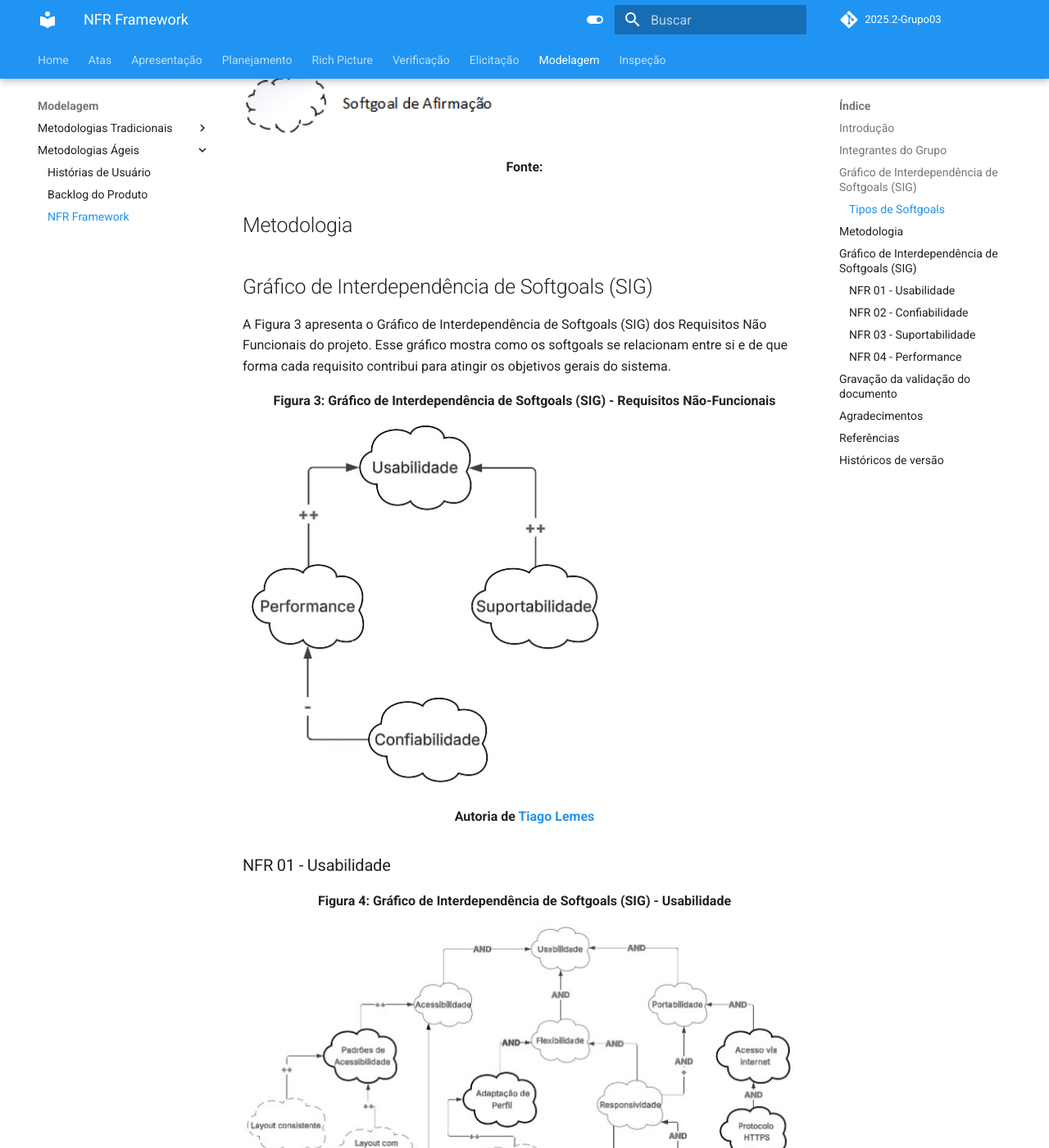
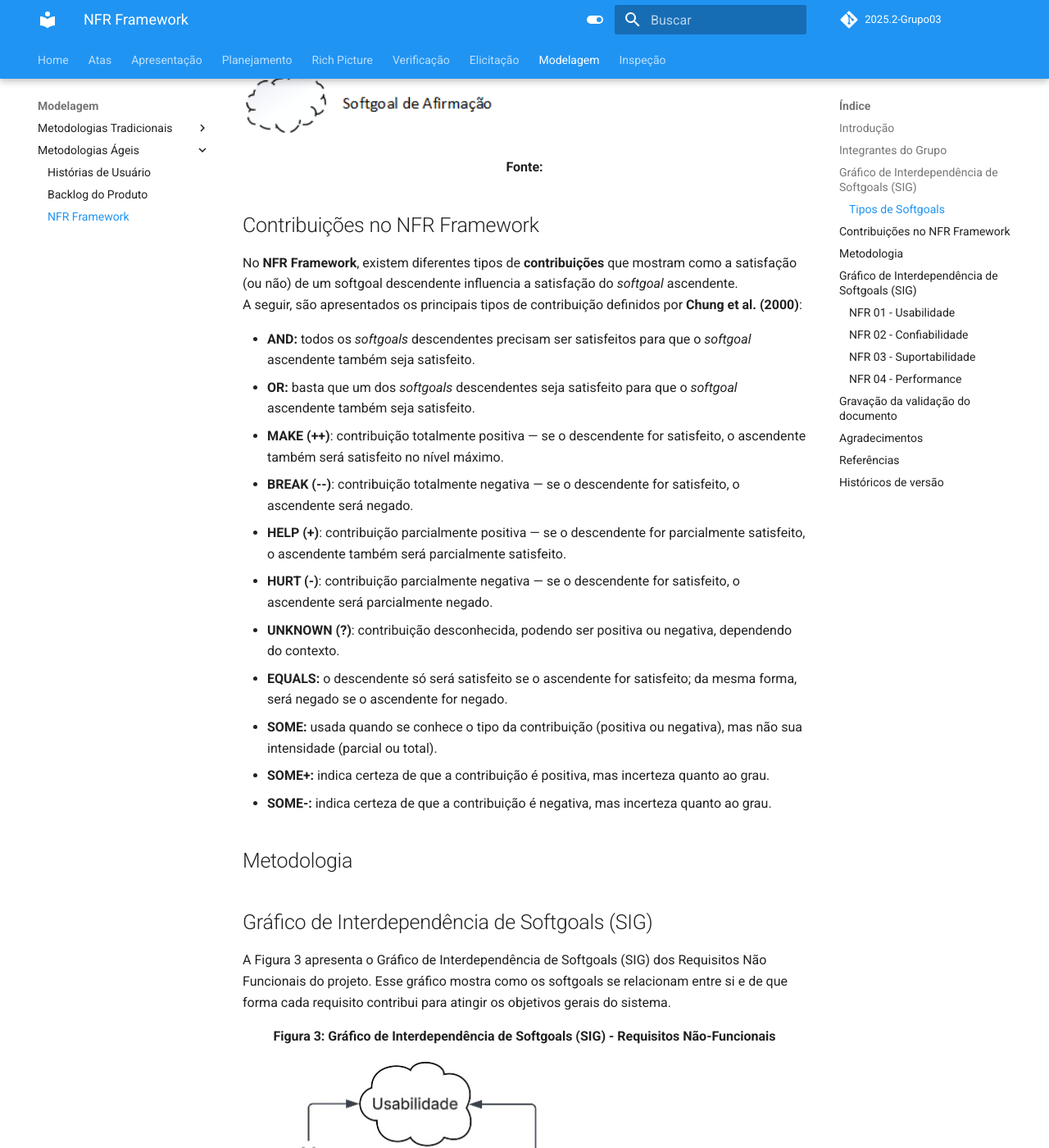
Before and after one commit to Requisitos-de-Software/2025.2-Grupo03, an MkDocs documentation site: the page built from docs/Modelagem/nfr_framework.md, in a window 1280 px wide and 1400 px high, scrolled down 1921 px. Shown: the whole window at 82% size. Built offline with MkDocs 1.6.1 and Material for MkDocs 9.7.7, drawn with Linux system fonts in a browser that asks for light colours; comment, search, counter and statistics services are not loaded.

Commit message:
Update nfr_framework.md

```diff
--- a/docs/Modelagem/nfr_framework.md
+++ b/docs/Modelagem/nfr_framework.md
@@ -42,6 +42,23 @@ Os softgoals no NFR Framework são divididos em três tipos principais:
 
 
 <div align="center"><strong>Fonte: </strong></div>
+
+## Contribuições no NFR Framework
+
+No **NFR Framework**, existem diferentes tipos de **contribuições** que mostram como a satisfação (ou não) de um softgoal descendente influencia a satisfação do *softgoal* ascendente.
+A seguir, são apresentados os principais tipos de contribuição definidos por **Chung et al. (2000)**:
+
+- **AND:** todos os *softgoals* descendentes precisam ser satisfeitos para que o *softgoal* ascendente também seja satisfeito.
+- **OR:** basta que um dos *softgoals* descendentes seja satisfeito para que o *softgoal* ascendente também seja satisfeito.
+- **MAKE (++)**: contribuição totalmente positiva — se o descendente for satisfeito, o ascendente também será satisfeito no nível máximo.
+- **BREAK (--)**: contribuição totalmente negativa — se o descendente for satisfeito, o ascendente será negado.
+- **HELP (+)**: contribuição parcialmente positiva — se o descendente for parcialmente satisfeito, o ascendente também será parcialmente satisfeito.
+- **HURT (-)**: contribuição parcialmente negativa — se o descendente for satisfeito, o ascendente será parcialmente negado.
+- **UNKNOWN (?)**: contribuição desconhecida, podendo ser positiva ou negativa, dependendo do contexto.
+- **EQUALS:** o descendente só será satisfeito se o ascendente for satisfeito; da mesma forma, será negado se o ascendente for negado.
+- **SOME:** usada quando se conhece o tipo da contribuição (positiva ou negativa), mas não sua intensidade (parcial ou total).
+- **SOME+:** indica certeza de que a contribuição é positiva, mas incerteza quanto ao grau.
+- **SOME-:** indica certeza de que a contribuição é negativa, mas incerteza quanto ao grau.
 
 
 ## Metodologia
```
